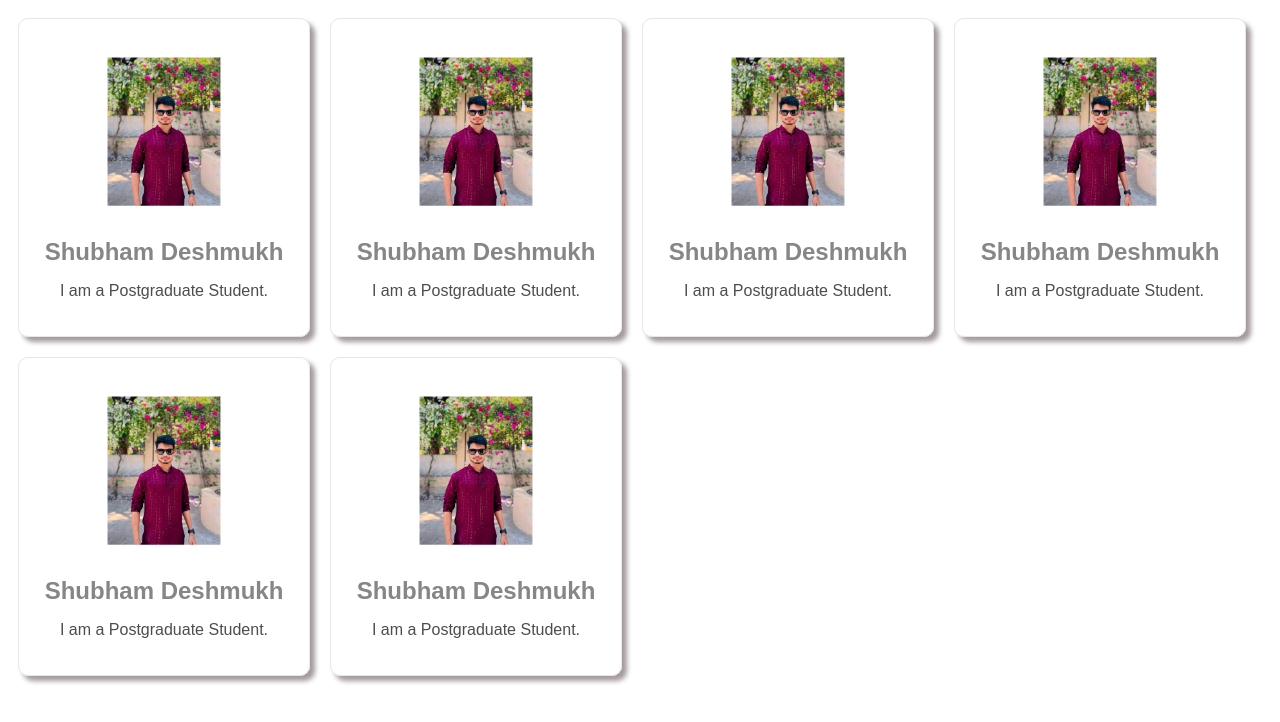
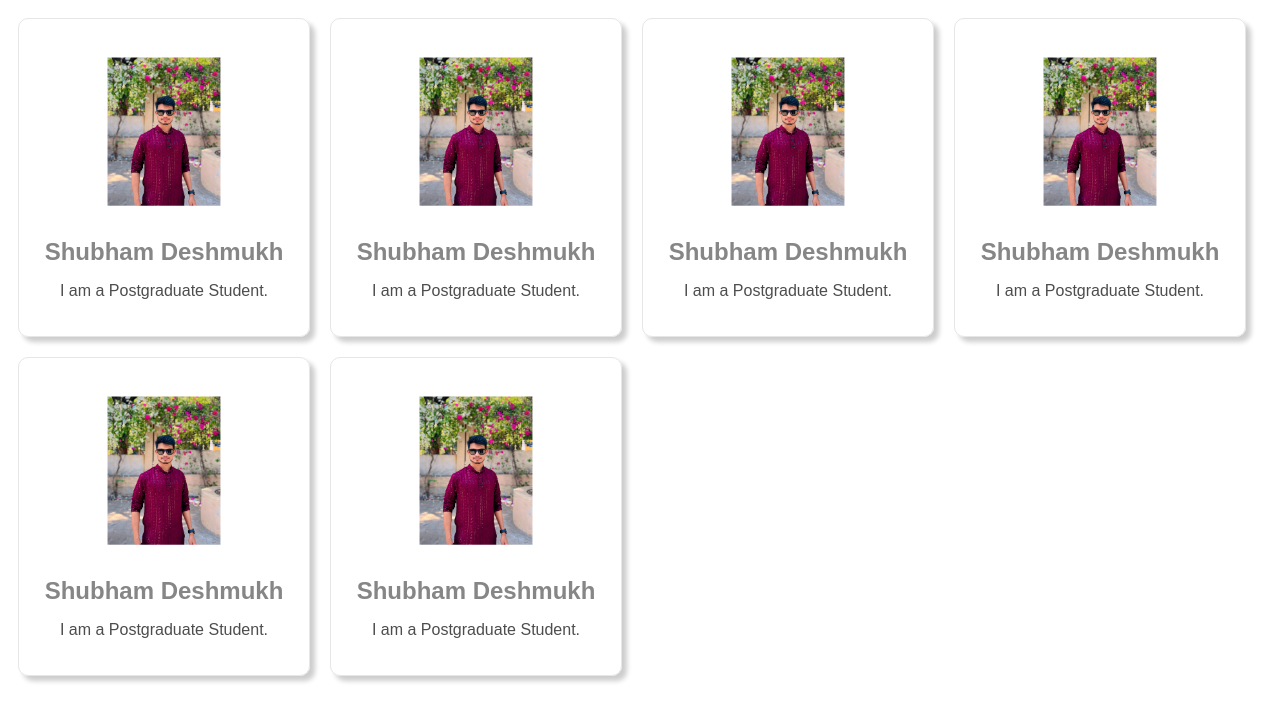
Before and after one commit to shubhamdsk/React_Bro-Code, a React (Vite) app in the folder my-react-app/: page / in a window 1280 px wide. Shown: the top 722 px of the page. Built offline with nearby package versions, Linux system fonts and the light colour scheme.

Commit message:
Card css updated

```diff
--- a/my-react-app/src/index.css
+++ b/my-react-app/src/index.css
@@ -1,18 +1,18 @@
 .card {
   border: 1px solid hsl(0, 0%, 90%);
   border-radius: 10px;
-  box-shadow: 5px 5px 5px rgba(24, 2, 2, 0.4);
+  box-shadow: 5px 5px 5px rgba(0, 0, 0, 0.2);
   padding: 20px;
   margin: 10px;
   text-align: center;
   max-width: 250px;
   display: inline-block;
-  transition: transform 0.3s, box-shadow 0.3s;
+  transition: background-color 0.3s, box-shadow 0.3s;
 }
 
 .card:hover {
-  transform: translateY(-10px);
-  box-shadow: 10px 20px 20px rgba(0, 0, 0, 0.3);
+  background-color: hsl(0, 0%, 95%);
+  box-shadow: 10px 10px 15px rgba(0, 0, 0, 0.3);
 }
 
 .card .card-image {
```
